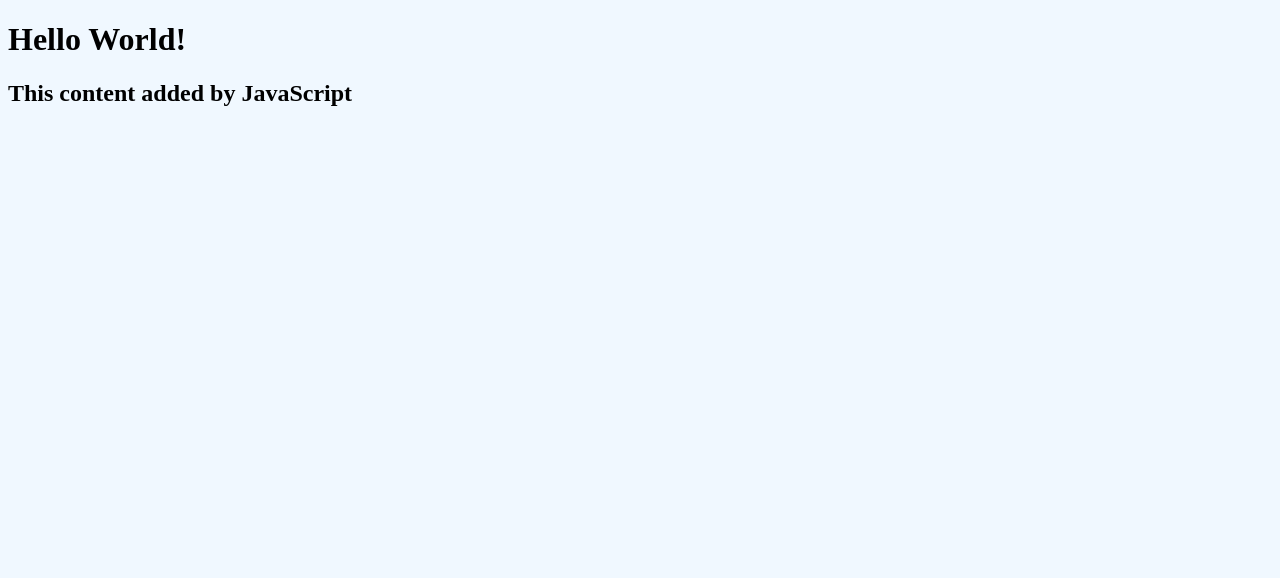
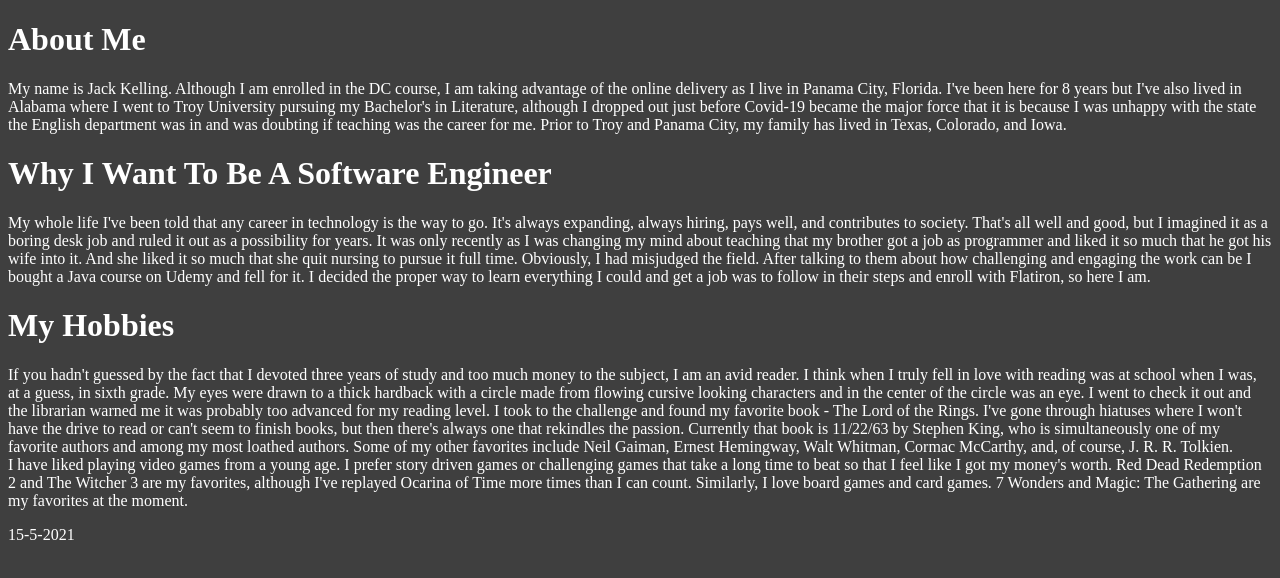
Before and after one commit to jacktkell/my-website, a plain HTML site: page index.html in a window 1280 px wide. Drawn offline with Linux system fonts and the light colour scheme.

Commit message:
Added body content, changed colors in CSS, added display date with Java

```diff
--- a/index.html
+++ b/index.html
@@ -1,11 +1,47 @@
 <!DOCTYPE html>
 <html lang="en">
     <head>
+        <meta charset="UTF-8">
         <link rel="stylesheet" href="style.css">
         <title>My Website</title>
     </head>
     <body>
-        <h1>Hello World!</h1>
         <script src="script.js"></script>
+        <div>
+            <h1>About Me</h1>
+        </div>
+        <div>
+            <p>My name is Jack Kelling. Although I am enrolled in the DC course, I am taking advantage of the online delivery as I live in Panama City, Florida.
+                I've been here for 8 years but I've also lived in Alabama where I went to Troy University pursuing my Bachelor's in Literature, although I dropped out
+                just before Covid-19 became the major force that it is because I was unhappy with the state the English department was in and was doubting if teaching
+                was the career for me. Prior to Troy and Panama City, my family has lived in Texas, Colorado, and Iowa.</p>
+        </div>
+        <div>
+            <h1>Why I Want To Be A Software Engineer</h1>
+        </div>
+        <div>
+            <p>My whole life I've been told that any career in technology is the way to go. It's always expanding, always hiring, pays well, and contributes to society.
+                That's all well and good, but I imagined it as a boring desk job and ruled it out as a possibility for years. It was only recently as I was changing
+                my mind about teaching that my brother got a job as programmer and liked it so much that he got his wife into it. And she liked it so much that she quit
+                nursing to pursue it full time. Obviously, I had misjudged the field. After talking to them about how challenging and engaging the work can be I bought
+                a Java course on Udemy and fell for it. I decided the proper way to learn everything I could and get a job was to follow in their steps and enroll with
+                Flatiron, so here I am.</p>
+        </div>
+        <div>
+            <h1>My Hobbies</h1>
+        </div>
+        <div>
+            <p>If you hadn't guessed by the fact that I devoted three years of study and too much money to the subject, I am an avid reader. I think when I truly fell
+                in love with reading was at school when I was, at a guess, in sixth grade. My eyes were drawn to a thick hardback with a circle made from flowing cursive
+                looking characters and in the center of the circle was an eye. I went to check it out and the librarian warned me it was probably too advanced for my
+                reading level. I took to the challenge and found my favorite book - The Lord of the Rings. I've gone through hiatuses where I won't have the drive to read
+                or can't seem to finish books, but then there's always one that rekindles the passion. Currently that book is 11/22/63 by Stephen King, who is
+                simultaneously one of my favorite authors and among my most loathed authors. Some of my other favorites include Neil Gaiman, Ernest Hemingway, Walt Whitman,
+                Cormac McCarthy, and, of course, J. R. R. Tolkien.
+                <br>I have liked playing video games from a young age. I prefer story driven games or challenging games that take a long time to beat so that I feel like I
+                got my money's worth. Red Dead Redemption 2 and The Witcher 3 are my favorites, although I've replayed Ocarina of Time more times than I can count.
+                Similarly, I love board games and card games. 7 Wonders and Magic: The Gathering are my favorites at the moment. </p>
+        </div>
+        <script type="text/javascript">showDate();</script>
     </body>
 </html>
--- a/script.js
+++ b/script.js
@@ -1,3 +1,7 @@
-const h2 = document.createElement('h2');
-h2.textContent = "This content added by JavaScript";
-document.querySelector('body').appendChild(h2);
+function showDate() {
+    var d = new Date();
+    var curr_date = d.getDate();
+    var curr_month = d.getMonth() + 1; //months are zero based
+    var curr_year = d.getFullYear();
+    document.write(curr_date + "-" + curr_month + "-" + curr_year);
+  }
--- a/style.css
+++ b/style.css
@@ -1,3 +1,4 @@
 body {
-    background: #F0F8FF;
+    background-color: #3f3f3f;
+    color: white;
 }
```
